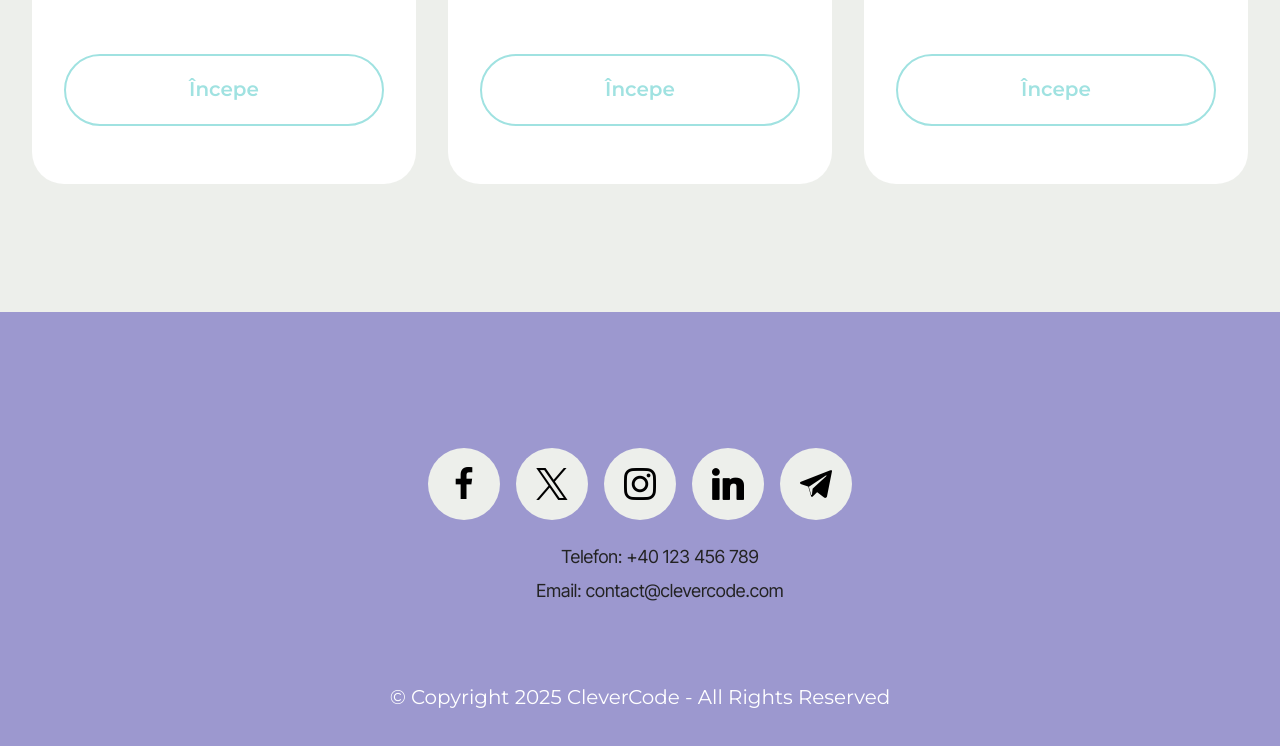
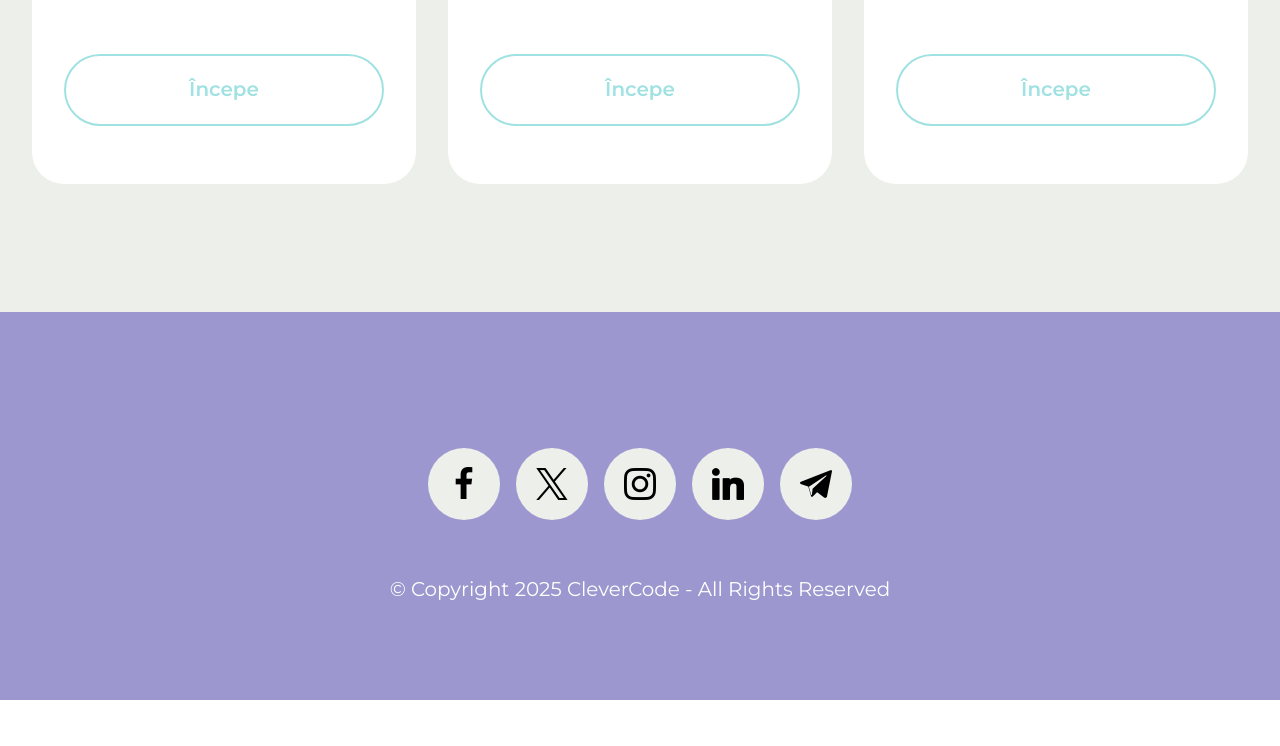
Before and after one commit to andradaoprea01/CompanieIT, a plain HTML site: page page2.html in a window 1280 px wide. Shown: the part 1747-2493 px from the top of the page. After the commit the page ends 2447 px from the top, so only its background shows below. Drawn offline with Linux system fonts and the light colour scheme.

Commit message:
Update page2.html

```diff
--- a/page2.html
+++ b/page2.html
@@ -20,16 +20,6 @@
   <link rel="preload" href="https://fonts.googleapis.com/css?family=Montserrat:100,200,300,400,500,600,700,800,900,100i,200i,300i,400i,500i,600i,700i,800i,900i&display=swap" as="style" onload="this.onload=null;this.rel='stylesheet'">
   <noscript><link rel="stylesheet" href="https://fonts.googleapis.com/css?family=Montserrat:100,200,300,400,500,600,700,800,900,100i,200i,300i,400i,500i,600i,700i,800i,900i&display=swap"></noscript>
   <link rel="preload" as="style" href="assets/mobirise/css/mbr-additional.css?v=Pgrg2F"><link rel="stylesheet" href="assets/mobirise/css/mbr-additional.css?v=Pgrg2F" type="text/css">
-
-  <style>
-
-  .contact { text-align: center;
-             font-size: large;
-             margin:20px ;
-
-
-  }
-</style>
 </head>
 <body>
 
@@ -190,10 +180,7 @@
               </a>
             </div>
           </div>
-        </div>
-         <div class="contact"><p>Telefon: +40 123 456 789</li>
-         <p> Email: contact@clevercode.com </p>
-        </div>
+
         <div class="col-12 mt-5">
           <p class="mbr-fonts-style copyright display-7">
             © Copyright 2025 CleverCode - All Rights Reserved
```
